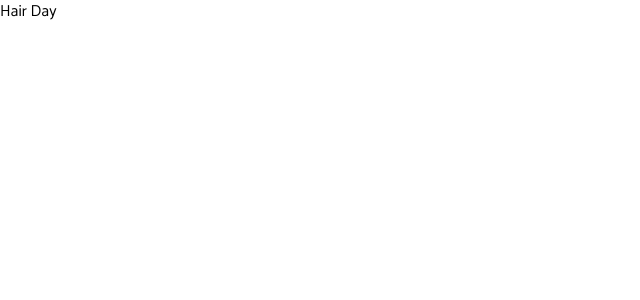
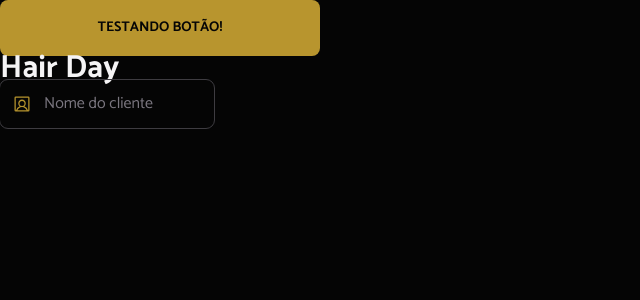
Before and after one commit to bruamado/hair-day-rs, a React app: page / in a window 1280 px wide. Shown: the top 300 px of the page, without its empty margins (0-640 px from the left). Built offline with nearby package versions, Linux system fonts and the light colour scheme; the HTML template or start-up script is replaced by a standard one.

Commit message:
feat: starting project components

```diff
--- a/src/App.tsx
+++ b/src/App.tsx
@@ -1,5 +1,20 @@
+import { UserSquareIcon } from "@phosphor-icons/react";
+import { Text } from "./components/text/text";
+import { Button } from "./components/button";
+import { TextInput } from "./components/text-input";
+
 function App() {
-  return <h1>Hair Day</h1>;
+  return (
+    <div className="bg-gray-900 h-dvh">
+      <Button onClick={() => alert("clicou!")} className="w-80">
+        Testando botão!
+      </Button>
+      <Text as="p" title size="lg" className="text-gray-200">
+        Hair Day
+      </Text>
+      <TextInput placeholder="Nome do cliente" Icon={UserSquareIcon} />
+    </div>
+  );
 }
 
 export default App;
--- /dev/null
+++ b/src/components/button.tsx
@@ -0,0 +1,80 @@
+import { cva, cx, type VariantProps } from "class-variance-authority";
+import { Text } from "./text/text";
+import type React from "react";
+
+const buttonVariants = cva(
+  "flex items-center justify-center cursor-pointer rounded-lg gap-2 select-none",
+  {
+    variants: {
+      variant: {
+        primary: "bg-yellow hover:outline-yellow-light",
+      },
+      size: {
+        md: "h-14 p-4 hover:outline-2",
+      },
+      disabled: {
+        true: "opacity-30 pointer-events-none",
+      },
+      uppercase: {
+        true: "uppercase",
+      },
+    },
+    defaultVariants: {
+      variant: "primary",
+      size: "md",
+      uppercase: true,
+    },
+  }
+);
+
+const buttonTextVariants = cva("", {
+  variants: {
+    variant: {
+      primary: "text-gray-900",
+    },
+  },
+  defaultVariants: {
+    variant: "primary",
+  },
+});
+
+interface ButtonProps
+  extends Omit<React.ComponentProps<"button">, "size" | "disabled">,
+    VariantProps<typeof buttonVariants> {
+  textProps?: React.ComponentProps<typeof Text>;
+}
+
+export const Button = ({
+  variant,
+  size,
+  uppercase,
+  disabled,
+  className,
+  textProps,
+  children,
+  ...props
+}: ButtonProps) => {
+  return (
+    <button
+      className={cx(
+        buttonVariants({
+          variant,
+          size,
+          disabled,
+          uppercase,
+        }),
+        className
+      )}
+      {...props}
+    >
+      <Text
+        title
+        size="sm"
+        className={buttonTextVariants({ variant })}
+        {...textProps}
+      >
+        {children}
+      </Text>
+    </button>
+  );
+};
--- /dev/null
+++ b/src/components/text-input.tsx
@@ -0,0 +1,64 @@
+import { cva, cx, type VariantProps } from "class-variance-authority";
+import { textVariants } from "./text/text-variants.const";
+import React from "react";
+import type { Icon } from "@phosphor-icons/react";
+
+const textInputVariants = cva("flex rounded-lg border-none outline gap-2", {
+  variants: {
+    variant: {
+      primary:
+        "outline-gray-500! focus:outline-yellow-dark! text-gray-200 placeholder:text-gray-400",
+    },
+    size: {
+      md: "p-3",
+    },
+    disabled: {
+      true: "pointer-events-none",
+    },
+  },
+  defaultVariants: {
+    size: "md",
+    disabled: false,
+    variant: "primary",
+  },
+});
+
+const iconVariants = cva("absolute z-10 left-3 w-5 h-5", {
+  variants: {
+    variant: {
+      primary: "text-yellow",
+    },
+  },
+  defaultVariants: {
+    variant: "primary",
+  },
+});
+
+interface TextInputProps
+  extends VariantProps<typeof textInputVariants>,
+    Omit<React.ComponentProps<"input">, "size" | "disabled"> {
+  Icon?: Icon;
+}
+
+export const TextInput = ({
+  size,
+  disabled,
+  variant,
+  Icon,
+  className,
+  ...props
+}: TextInputProps) => {
+  return (
+    <div className={cx("flex items-center relative", className)}>
+      {Icon && <Icon className={iconVariants({ variant })} />}
+      <input
+        className={cx(
+          textInputVariants({ size, disabled, variant }),
+          textVariants(),
+          Icon && "pl-11"
+        )}
+        {...props}
+      />
+    </div>
+  );
+};
--- /dev/null
+++ b/src/components/text/text-variants.const.ts
@@ -0,0 +1,16 @@
+import { cva } from "class-variance-authority";
+
+export const textVariants = cva("font-sans", {
+  variants: {
+    size: {
+      lg: "text-[32px] leading-6",
+      md: "text-base leading-6",
+      sm: "text-sm leading-5",
+    },
+    title: {
+      false: "",
+      true: "font-bold",
+    },
+  },
+  defaultVariants: { title: false, size: "md" },
+});
--- /dev/null
+++ b/src/components/text/text.tsx
@@ -0,0 +1,27 @@
+import React from "react";
+import { type VariantProps } from "class-variance-authority";
+import { textVariants } from "./text-variants.const";
+
+interface TextProps extends VariantProps<typeof textVariants> {
+  as?: keyof React.JSX.IntrinsicElements;
+  className?: string;
+  children?: React.ReactNode;
+}
+
+export const Text = ({
+  as = "span",
+  title,
+  size,
+  className,
+  children,
+  ...props
+}: TextProps) => {
+  return React.createElement(
+    as,
+    {
+      className: textVariants({ title, size, className }),
+      ...props,
+    },
+    children
+  );
+};
```
